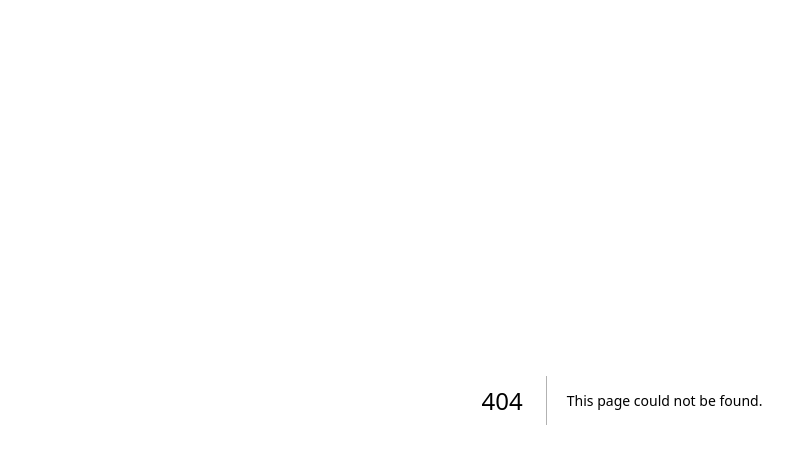
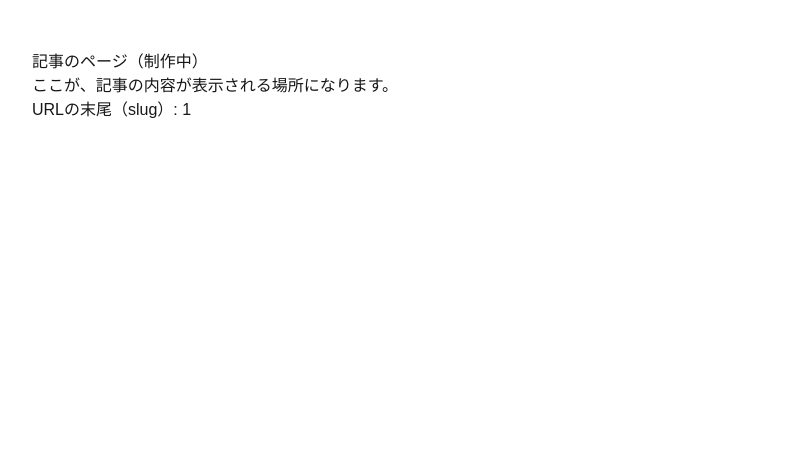
Before and after one commit to xspeed122000-jpg/cecefarm-full-blog, a Next.js app: page /posts/1 in a window 1280 px wide. Before the commit this address had no page. Shown: the top 464 px of the page, without its empty margins (18-811 px from the left). Built offline with nearby package versions, Linux system fonts and the light colour scheme.

Commit message:
Update post schema: remove author and add description

```diff
--- /dev/null
+++ b/app/posts/[slug]/page.tsx
@@ -0,0 +1,12 @@
+'use client'
+export const runtime = 'edge'
+
+export default function PostPage({ params }: { params: { slug: string } }) {
+  return (
+    <article style={{ padding: '50px' }}>
+      <h1>記事のページ（制作中）</h1>
+      <p>ここが、記事の内容が表示される場所になります。</p>
+      <p>URLの末尾（slug）: {params.slug}</p>
+    </article>
+  )
+}
```
